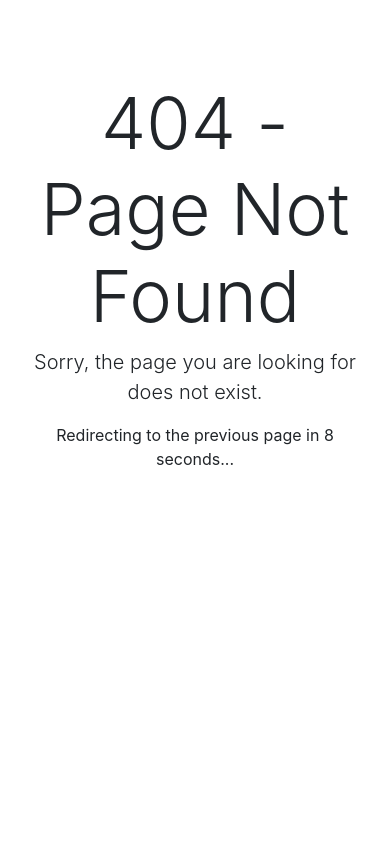
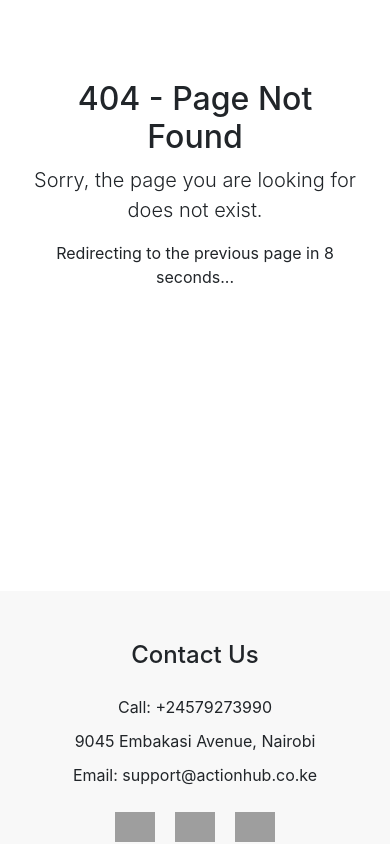
Before and after one commit to sereyatiampati/Auctioneers-ReactJS-Client, a React (Vite) app: page / in a window 390 px wide. Shown: the top 844 px of the page. Built offline with nearby package versions, Linux system fonts and the light colour scheme; grey boxes are pictures that could not be loaded.

Commit message:
Add responsiveness

```diff
--- a/src/pages/404/NotFound.css
+++ b/src/pages/404/NotFound.css
@@ -1,13 +1,9 @@
 @import url('https://fonts.googleapis.com/css2?family=Inter:wght@100;200;300;400;500;600;700;800;900&family=Lato:wght@100;300;400;700;900&display=swap');
 
 .extend-height{
-    min-height: 100vh
+    min-height: 70vh
 }
 
 .theme-font{
     font-family: 'Inter', sans-serif;
 }
-
-.jumbotron{
-    background-color:none !important;
-}
--- a/src/pages/404/NotFound.jsx
+++ b/src/pages/404/NotFound.jsx
@@ -21,7 +21,7 @@ const NotFound = ({value}) => {
         <div className="row justify-content-center">
           <div className="col-lg-6">
             <div className="jumbotron bg-white text-center">
-              <h1 className="display-3">404 - Page Not Found</h1>
+              <h1 className="h2">404 - Page Not Found</h1>
               <p className="lead">Sorry, the page you are looking for does not exist.</p>
               <p>Redirecting to the previous page in 8 seconds...</p>
             </div>
```
